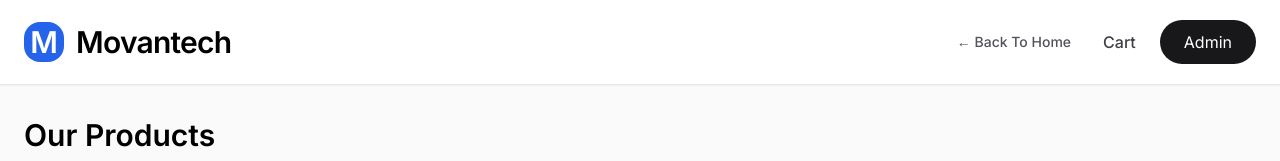
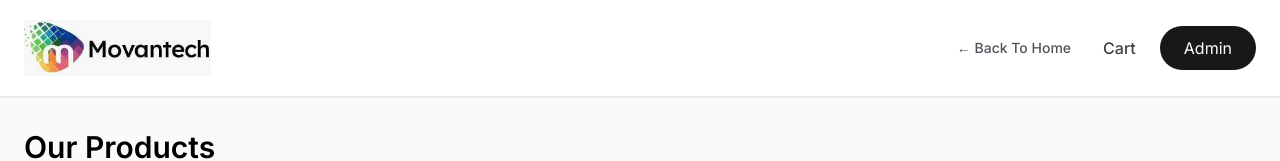
Before and after one commit to uddhavjagtap/movantech, a React (Vite) app: page /shop in a window 1280 px wide. Shown: the top 161 px of the page. Built offline with nearby package versions, Linux system fonts and the light colour scheme.

Commit message:
change logo in shop page

```diff
--- a/src/pages/Shop.jsx
+++ b/src/pages/Shop.jsx
@@ -4,6 +4,7 @@ import React, { useContext, useState, useEffect } from 'react';
 import { useNavigate, useLocation } from 'react-router-dom';
 import { CartContext } from '../context/CartContext';
 import ProductList from '../components/ProductList';
+import logo from '../assets/logo.jpg';  // Make sure this path is correct
 
 export default function Shop() {
   const { cartCount, setIsCartOpen } = useContext(CartContext);
@@ -53,8 +54,14 @@ export default function Shop() {
             className="flex items-center gap-3 cursor-pointer"
             onClick={() => navigate('/')}
           >
-            <div className="w-10 h-10 bg-blue-600 rounded-2xl flex items-center justify-center text-white text-3xl font-bold">M</div>
-            <h1 className="text-3xl font-semibold tracking-tight">Movantech</h1>
+            <div className="flex items-center gap-3">
+              <img
+                src={logo}
+                alt="Movantech Logo"
+                className="w-18 h-14 object-contain"
+                onError={(e) => { e.target.style.display = 'none'; }}
+              />
+            </div>
           </div>
 
           <div className="flex items-center gap-6">
@@ -88,7 +95,7 @@ export default function Shop() {
         </div>
       </nav>
 
-      <div className="max-w-7xl sm:px-6 py-8" style={{width:"100%" ,maxWidth:"100%"}}>
+      <div className="max-w-7xl sm:px-6 py-8" style={{ width: "100%", maxWidth: "100%" }}>
         <div className="flex justify-between items-center mb-6">
           <h1 className="text-3xl font-bold">Our Products</h1>
 
```
